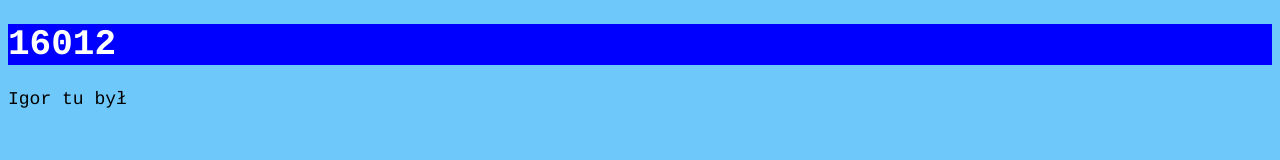
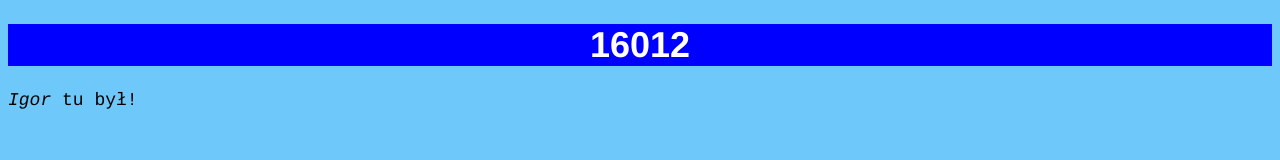
Before and after one commit to 16012/16012.github.io, a plain HTML site: page index.html in a window 1280 px wide. Drawn offline with Linux system fonts and the light colour scheme.

Commit message:
Update index.html

```diff
--- a/index.html
+++ b/index.html
@@ -15,13 +15,16 @@
       {
         color: white;
         background-color: blue;
+        text-align: center;
+        font-family: helvetica, sans-serif;
+        font-size: 2em;
       }
     </style>
   </head>
 
   <body>
     <h1 id="tytul">16012</h1>
-    <p>Igor tu był</p>
+    <p><em>Igor</em> tu był!</p>
   </body>
 
 </html>
```
